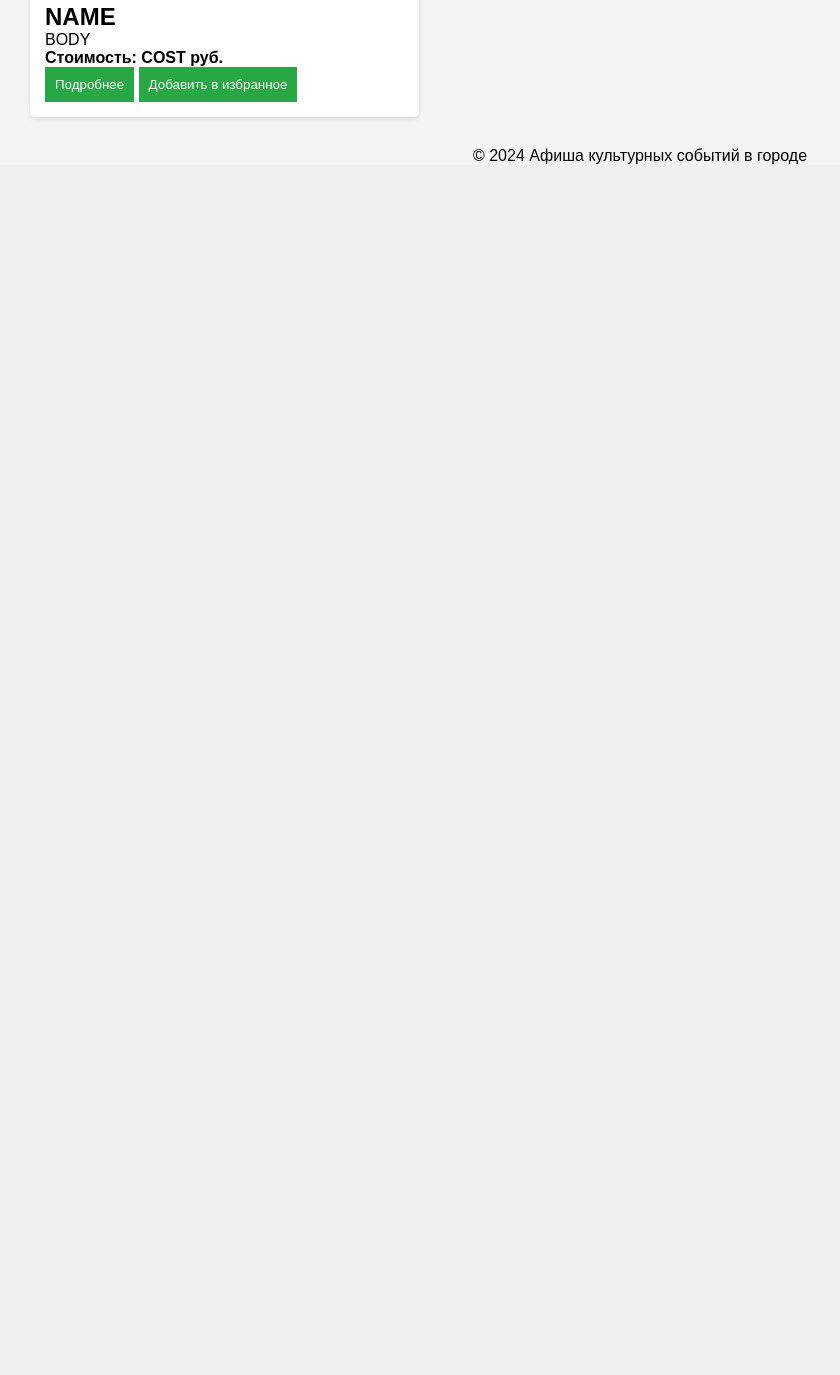
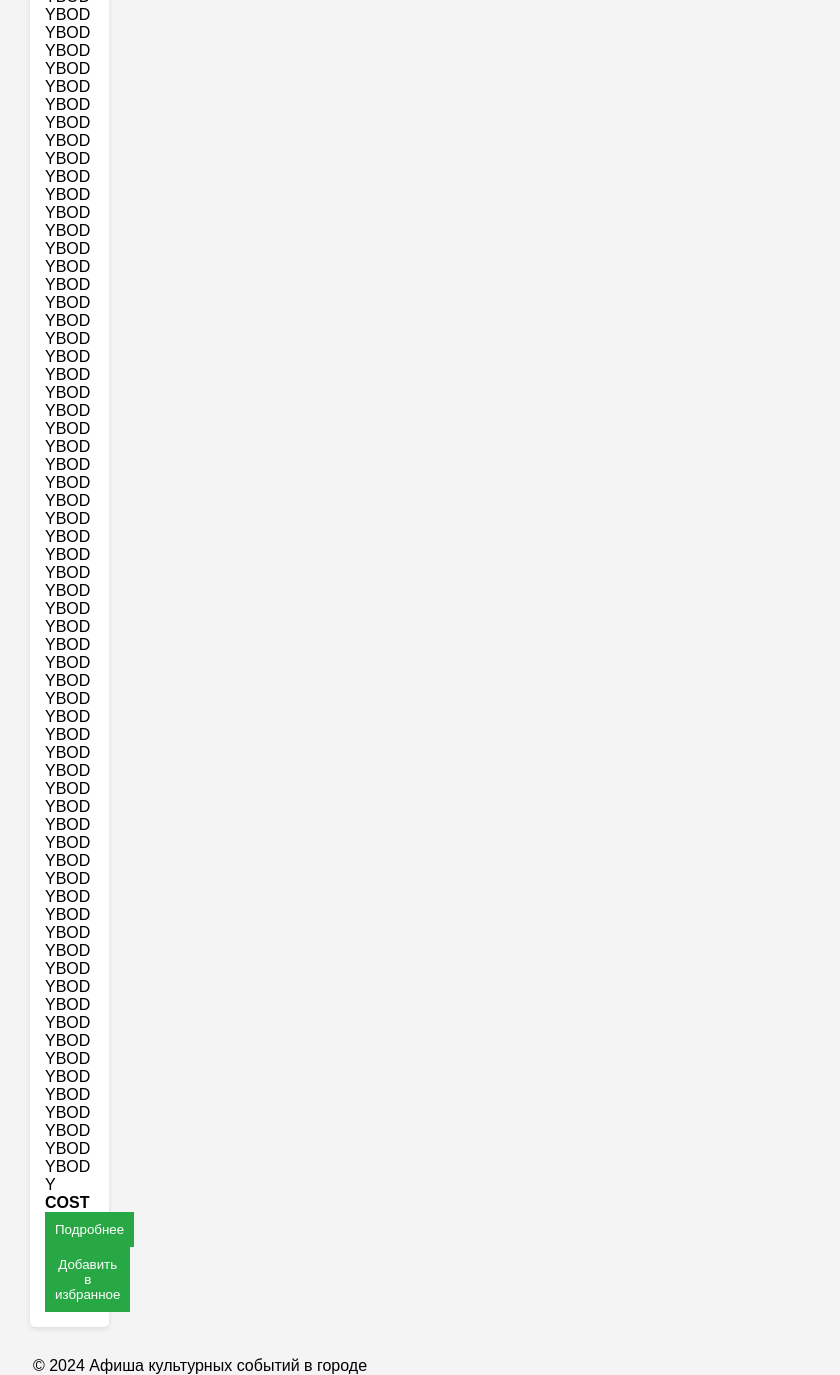
Before and after one commit to Kv1sm8n/Xakaton, a Flask app: page / in a window 1280 px wide. Shown: the part 918-2293 px from the top of the page, without its empty margins (0-840 px from the left). Before the commit the page ends 1082 px from the top, so only its background shows below. Run offline with Flask 3, Linux system fonts and the light colour scheme.

Commit message:
GUI html

```diff
--- a/src/gui/api.py
+++ b/src/gui/back_api.py
@@ -1,18 +1,20 @@
-from flask import Flask, render_template
+# import boot
+from flask import render_template
+from flask import Flask
 
 app = Flask(__name__)
 
 i = 0
-def create_card(metatag, date, name, url, body, cost=0):
+def create_card(metatag, date, name, url,img, body, cost=0):
     global i
     text_card = f'''<div class="event-card" id="card-{i}">
-                <img src={url} alt={name}>
+                <img src={img} alt={name}>
                 <h2>{name}</h2>
                 <p>{body}</p>
-                <p class="price">Стоимость: {cost} руб.</p>
-                <button class="details-button" id="detail-{i}">Подробнее</button>
+                <p class="price">{cost}</p>
+                <a href="{url}"><button class="details-button" id="detail-{i}">Подробнее</button></a>
                 <button class="favorite-button">Добавить в избранное</button>
-            </div>'''
+                </div>'''
     with open('./index.html', 'r', encoding='utf-8') as f:
         html = f.read()
     ind = html.rfind('</div>')
@@ -29,7 +31,7 @@
 # create_card('metatag', 'ДАТА', 'АФИША ИМЯ', 'img', 'Описание', 100)
 @app.route('/')
 def index():
-    events = create_card('metatag', 'DATE', 'NAME', 'url', 'BODY', 'COST')  # Вызов функции при загрузке страницы
+    events = create_card('metatag', 'DATE', 'NAME', 'url', 'img', 'BOD Y'*100, 'COST')  # Вызов функции при загрузке страницы
     return render_template('index.html', events=events)
 
 if __name__ == '__main__':
--- a/src/gui/templates/index.html
+++ b/src/gui/templates/index.html
@@ -30,36 +30,16 @@
             {% for event in events %}
 
             {% endfor %}
-        <div class="event-card" id="card-8">
-                <img src=url alt=NAME>
+        <!-- TODO div в a'шки -->
+
+        <div class="event-card" id="card-0">
+                <img src=img alt=NAME>
                 <h2>NAME</h2>
-                <p>BODY</p>
-                <p class="price">Стоимость: COST руб.</p>
-                <button class="details-button" id="detail-8">Подробнее</button>
+                <p>BOD YBOD YBOD YBOD YBOD YBOD YBOD YBOD YBOD YBOD YBOD YBOD YBOD YBOD YBOD YBOD YBOD YBOD YBOD YBOD YBOD YBOD YBOD YBOD YBOD YBOD YBOD YBOD YBOD YBOD YBOD YBOD YBOD YBOD YBOD YBOD YBOD YBOD YBOD YBOD YBOD YBOD YBOD YBOD YBOD YBOD YBOD YBOD YBOD YBOD YBOD YBOD YBOD YBOD YBOD YBOD YBOD YBOD YBOD YBOD YBOD YBOD YBOD YBOD YBOD YBOD YBOD YBOD YBOD YBOD YBOD YBOD YBOD YBOD YBOD YBOD YBOD YBOD YBOD YBOD YBOD YBOD YBOD YBOD YBOD YBOD YBOD YBOD YBOD YBOD YBOD YBOD YBOD YBOD YBOD YBOD YBOD YBOD YBOD YBOD Y</p>
+                <p class="price">COST</p>
+                <a href="url"><button class="details-button" id="detail-0">Подробнее</button></a>
                 <button class="favorite-button">Добавить в избранное</button>
-            </div><div class="event-card" id="card-0">
-                <img src=url alt=NAME>
-                <h2>NAME</h2>
-                <p>BODY</p>
-                <p class="price">Стоимость: COST руб.</p>
-                <button class="details-button" id="detail-0">Подробнее</button>
-                <button class="favorite-button">Добавить в избранное</button>
-            </div><div class="event-card" id="card-1">
-                <img src=url alt=NAME>
-                <h2>NAME</h2>
-                <p>BODY</p>
-                <p class="price">Стоимость: COST руб.</p>
-                <button class="details-button" id="detail-1">Подробнее</button>
-                <button class="favorite-button">Добавить в избранное</button>
-            </div><div class="event-card" id="card-2">
-                <img src=url alt=NAME>
-                <h2>NAME</h2>
-                <p>BODY</p>
-                <p class="price">Стоимость: COST руб.</p>
-                <button class="details-button" id="detail-2">Подробнее</button>
-                <button class="favorite-button">Добавить в избранное</button>
-            </div></div>
-
+                </div></div>
     </main>
 
     <footer>
@@ -84,8 +64,27 @@
                 const button_id = this.id.split('-')[1];
                 console.log(`ID - ${button_id}`)
 
-                const element = document.getElementById(`card-${button_id}`)
-                element.style.backgroundColor = '#000000'
+                const element_button = document.getElementById(`detail-${button_id}`)
+                console.log(`text - ${element_button.innerText}`)
+                const button_text = element_button.innerText
+                if (button_text == 'Подробнее') {
+
+                    const element_card = document.getElementById(`card-${button_id}`)
+                    element_card.style.backgroundColor = '#000000'
+                    element_card.style.height = "400px";
+
+                    element_button.textContent='Свернуть';
+                    element_button.style.display="flex";
+                    element_button.style.bottom="10px";
+                } else {
+                    element_button.textContent='Подробнее';
+                    element_card.backgroundColor="white";
+                    element_card.style.borderRadius= "5px";
+                    element_card.style.boxShadow= "0 2px 5px rgba(0,0,0,0.1)";
+                    // margin: 10px;
+                    // padding: 15px;
+                    // width: calc(100% - 20px);
+                }
 
             });
         });
--- a/src/gui/templates/style.css
+++ b/src/gui/templates/style.css
@@ -55,6 +55,11 @@
     padding: 20px;
 }
 
+p {
+    max-width: 400px;
+    word-break: break-all;
+}
+
 #search {
     width: calc(100% - 22px);
     padding: 10px;
@@ -67,6 +72,7 @@
 .event-cards {
     display: flex;
     flex-wrap: wrap; /* Позволяет карточкам обтекать */
+    max-width: 300px;
 }
 
 .event-card {
@@ -75,7 +81,7 @@
     box-shadow: 0 2px 5px rgba(0,0,0,0.1);
     margin: 10px;
     padding: 15px;
-    width: calc(100% - 20px); /* Полная ширина для мобильных устройств */
+    width: calc(450px - 20px); /* Полная ширина для мобильных устройств */
 }
 
 .event-card img {
```
Also changed, not shown: src/gui/test.py (+10 -4 lines).
